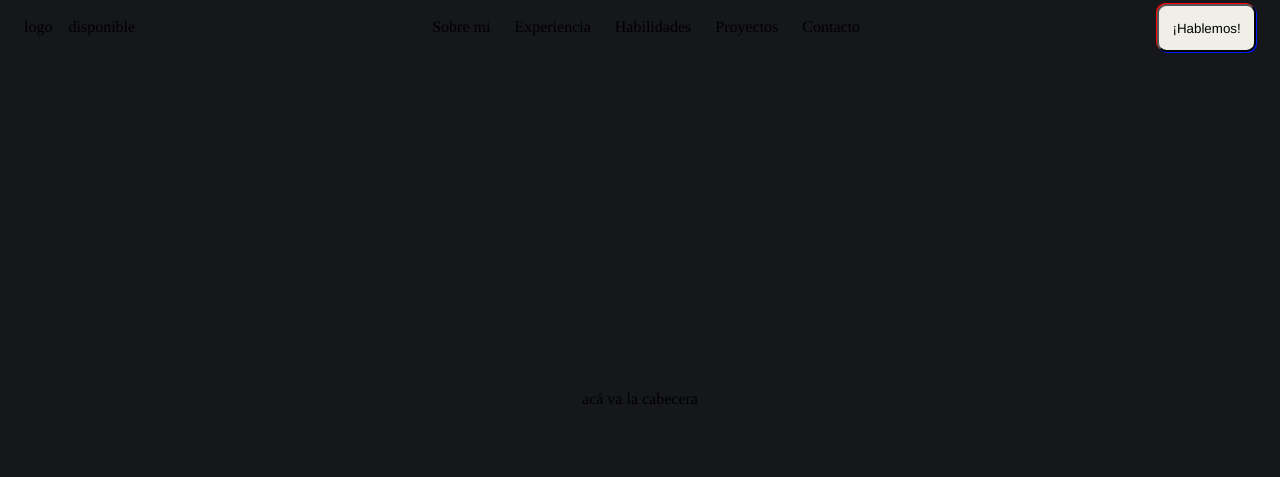
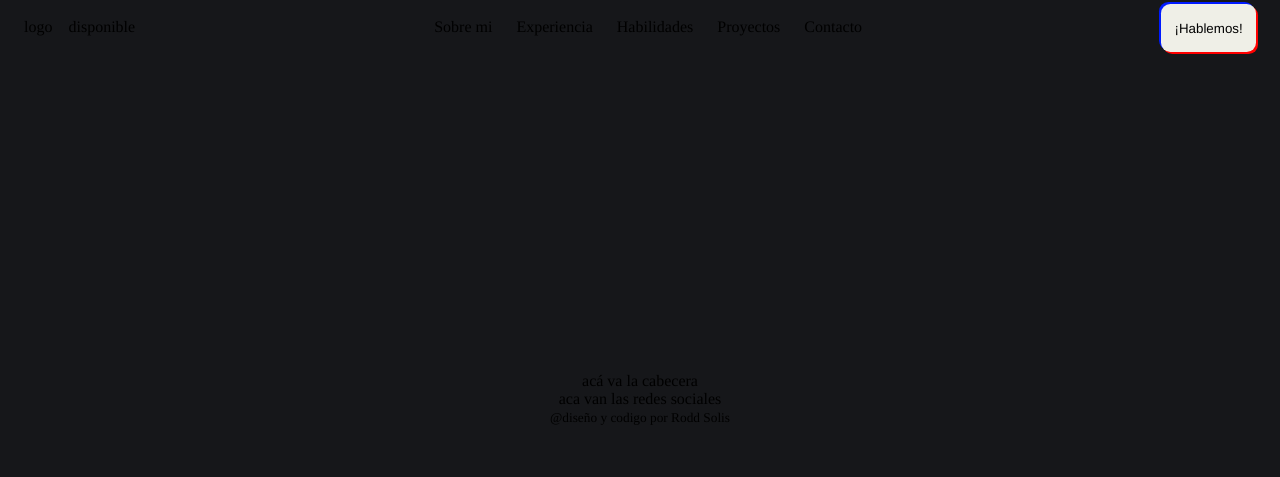
Before and after one commit to roddsolis/rodd-solis-webfolio, a React (Vite) app: page / in a window 1280 px wide. Shown: the top 477 px of the page. Built offline with nearby package versions, Linux system fonts and the light colour scheme.

Commit message:
agregue algunos contenidos del header y el titulo principal

```diff
--- a/src/App.jsx
+++ b/src/App.jsx
@@ -18,7 +18,13 @@ const App = () => {
           <Button buttonText="¡Hablemos!" />
         </div>
       </nav>
-      <header>acá va la cabecera</header>
+      <header>
+        acá va la cabecera
+        <div className="rrss-container">aca van las redes sociales</div>
+        <p>
+          <small>@diseño y codigo por Rodd Solis</small>
+        </p>
+      </header>
       <footer>footer</footer>
     </>
   );
--- a/src/components/button-style.css
+++ b/src/components/button-style.css
@@ -4,6 +4,7 @@ button {
   height: 48px;
   background-color: var(--rodd-component-button-surface);
   padding: 1em;
-  box-shadow: 1px 1px var(--rodd-component-button-shadow-effect-100), -1px -1px var(--rodd-component-button-shadow-effect-200);
+  box-shadow: 2px 2px var(--rodd-component-button-shadow-effect-200), -2px -2px var(--rodd-component-button-shadow-effect-100);
   border-radius: 0.7em;
+  border: none;
 }
```
Also changed, not shown: eslint.config.js (+17 -19 lines).
